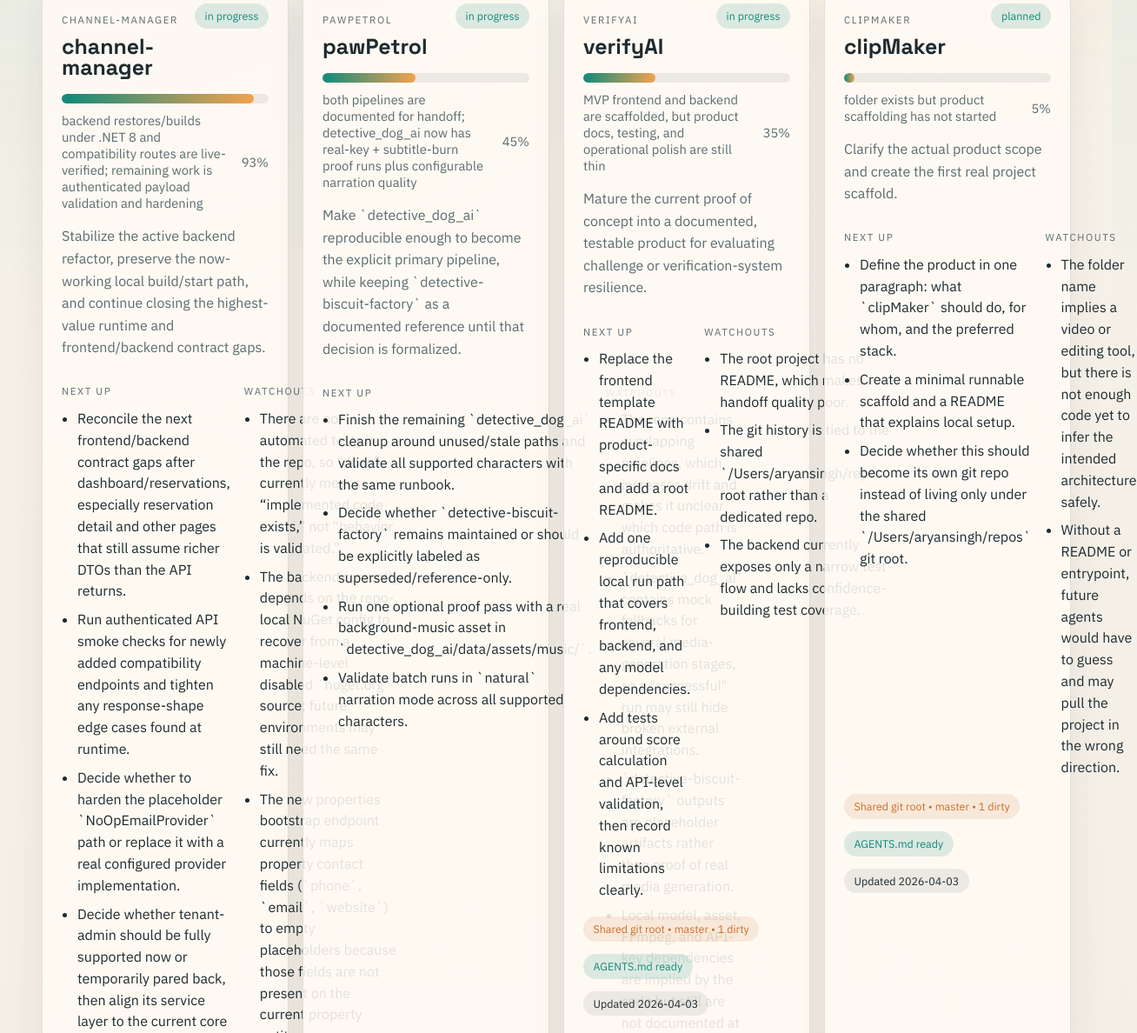
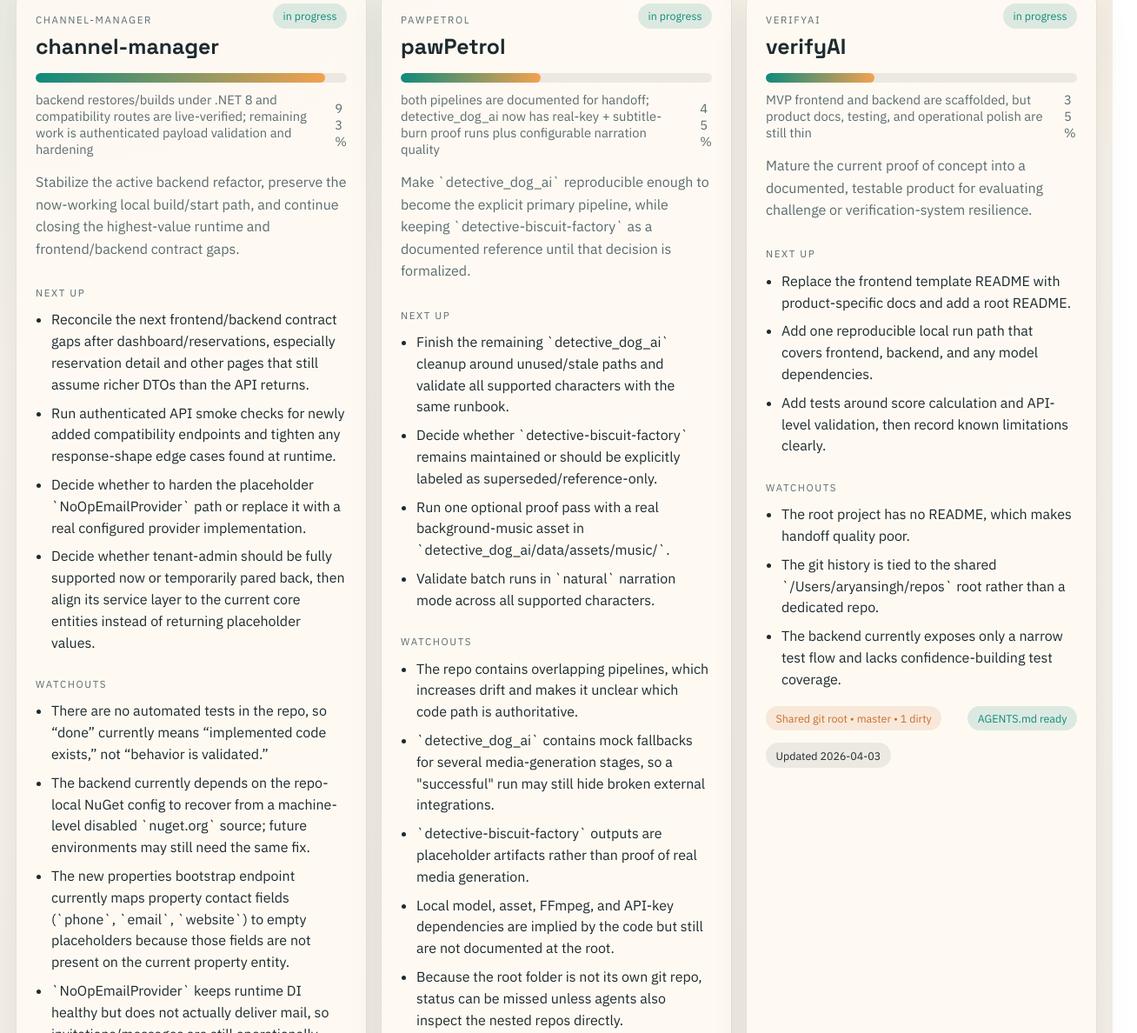
Before and after one commit to AryanSingh/project-dashboard, a website: page index.html in a window 1280 px wide. Shown: the part 693-1881 px from the top of the page at 87% size, 1308 px wide, since content can reach past the window. Drawn offline with Linux system fonts and the light colour scheme.

Commit message:
Fix dashboard card overflow layout

```diff
--- a/styles.css
+++ b/styles.css
@@ -43,7 +43,7 @@ body::before {
 
 .page-shell {
   position: relative;
-  max-width: 1220px;
+  max-width: 1540px;
   margin: 0 auto;
   padding: 32px 18px 56px;
 }
@@ -175,7 +175,7 @@ h1 {
 }
 
 .project-grid {
-  grid-template-columns: repeat(auto-fit, minmax(280px, 1fr));
+  grid-template-columns: repeat(auto-fit, minmax(min(100%, 340px), 1fr));
 }
 
 .workflow-grid {
@@ -208,6 +208,7 @@ h1 {
 .project-name {
   margin-top: 8px;
   font-size: 1.55rem;
+  overflow-wrap: anywhere;
 }
 
 .state-pill,
@@ -246,9 +247,18 @@ h1 {
   font-size: 0.92rem;
 }
 
+.progress-label,
+.progress-percent,
+.goal-copy,
+.list li,
+.status-chip,
+.project-path {
+  overflow-wrap: anywhere;
+}
+
 .detail-grid {
   display: grid;
-  grid-template-columns: 1fr 1fr;
+  grid-template-columns: 1fr;
   gap: 16px;
   margin-top: 18px;
 }
```
